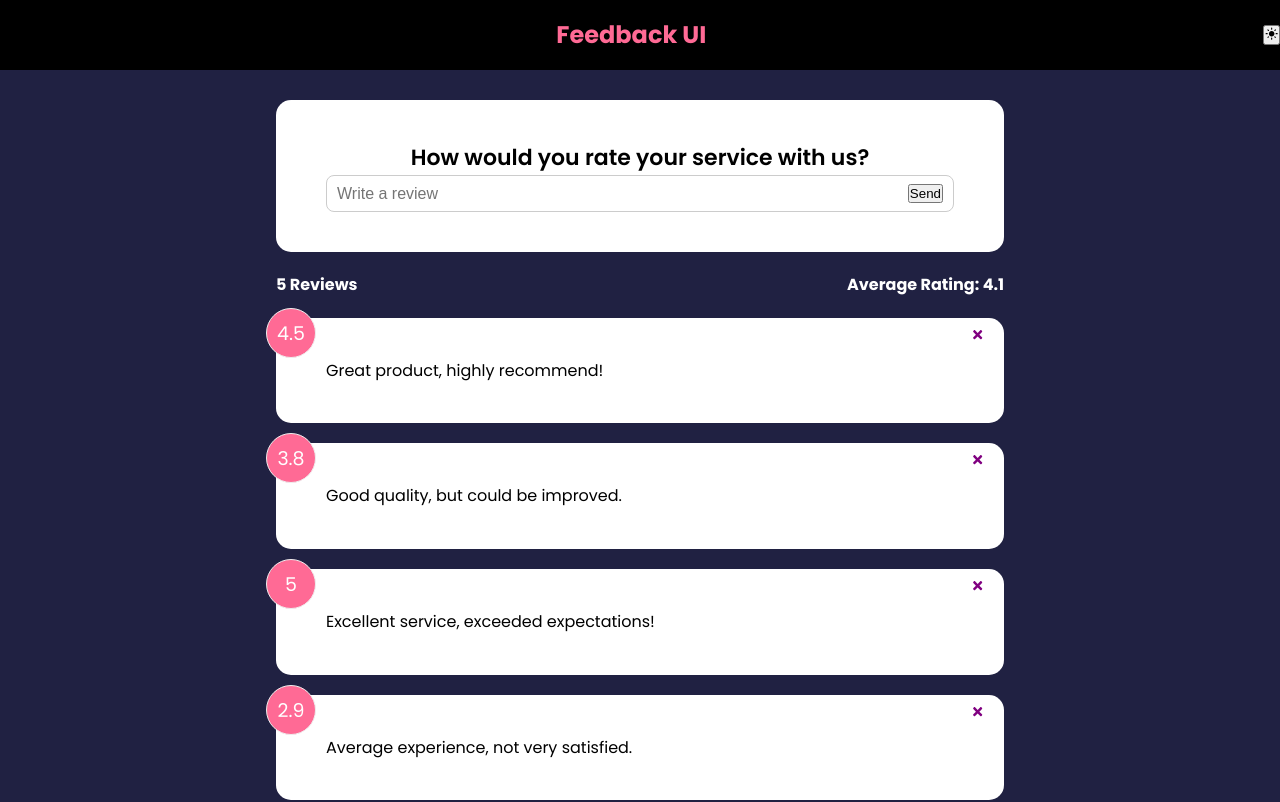
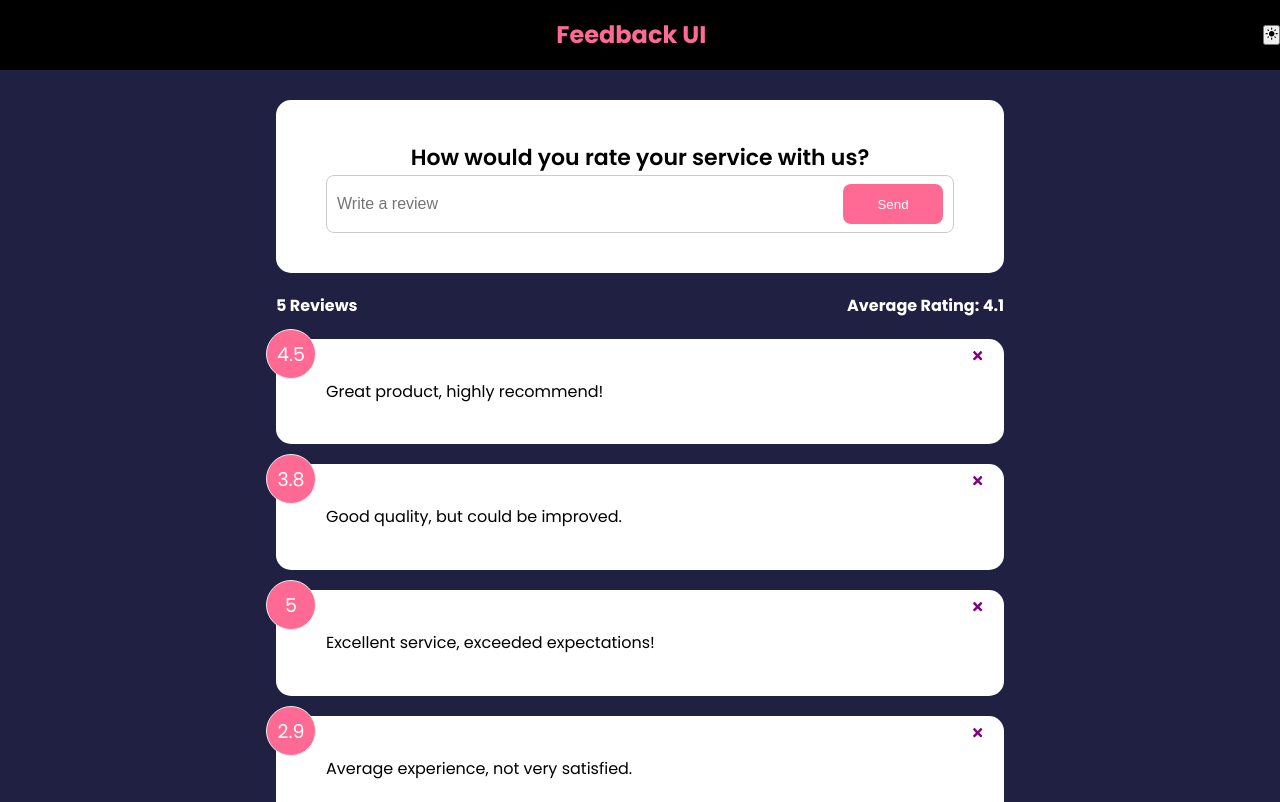
Before and after one commit to midorikawaguti/feedback-app, a React (Create React App) app: page / in a window 1280 px wide. Shown: the top 802 px of the page. Built offline with nearby package versions, Linux system fonts and the light colour scheme.

Commit message:
Button component

```diff
--- a/src/components/FeedbackForm.jsx
+++ b/src/components/FeedbackForm.jsx
@@ -1,6 +1,7 @@
 import React from 'react'
 import Card from './shared/Card'
 import { useState } from 'react'
+import Button from './shared/Button'
 
 
 function FeedbackForm( {reverse} ) {
@@ -21,7 +22,7 @@
             placeholder='Write a review'
             value = {text}
             />
-            <button type='submit'>Send</button>
+            <Button type='submit' version='secondary '>Send</Button>
         </div>
       </form>
     </Card>
--- /dev/null
+++ b/src/components/shared/Button.jsx
@@ -0,0 +1,20 @@
+import React from 'react'
+import PropTypes from 'prop-types'
+
+function Button({children, version = 'primary', type = 'button', isDisabled = false}) {
+  return (
+    <button type = {type} disabled={isDisabled} className={`btn btn-${version}`}>
+      {children}
+    </button>
+  )
+}
+
+
+Button.propTypes = {
+    children: PropTypes.node.isRequired,
+    version: PropTypes.string,
+    type: PropTypes.string,
+    isDisabled: PropTypes.bool
+}
+
+export default Button
```
